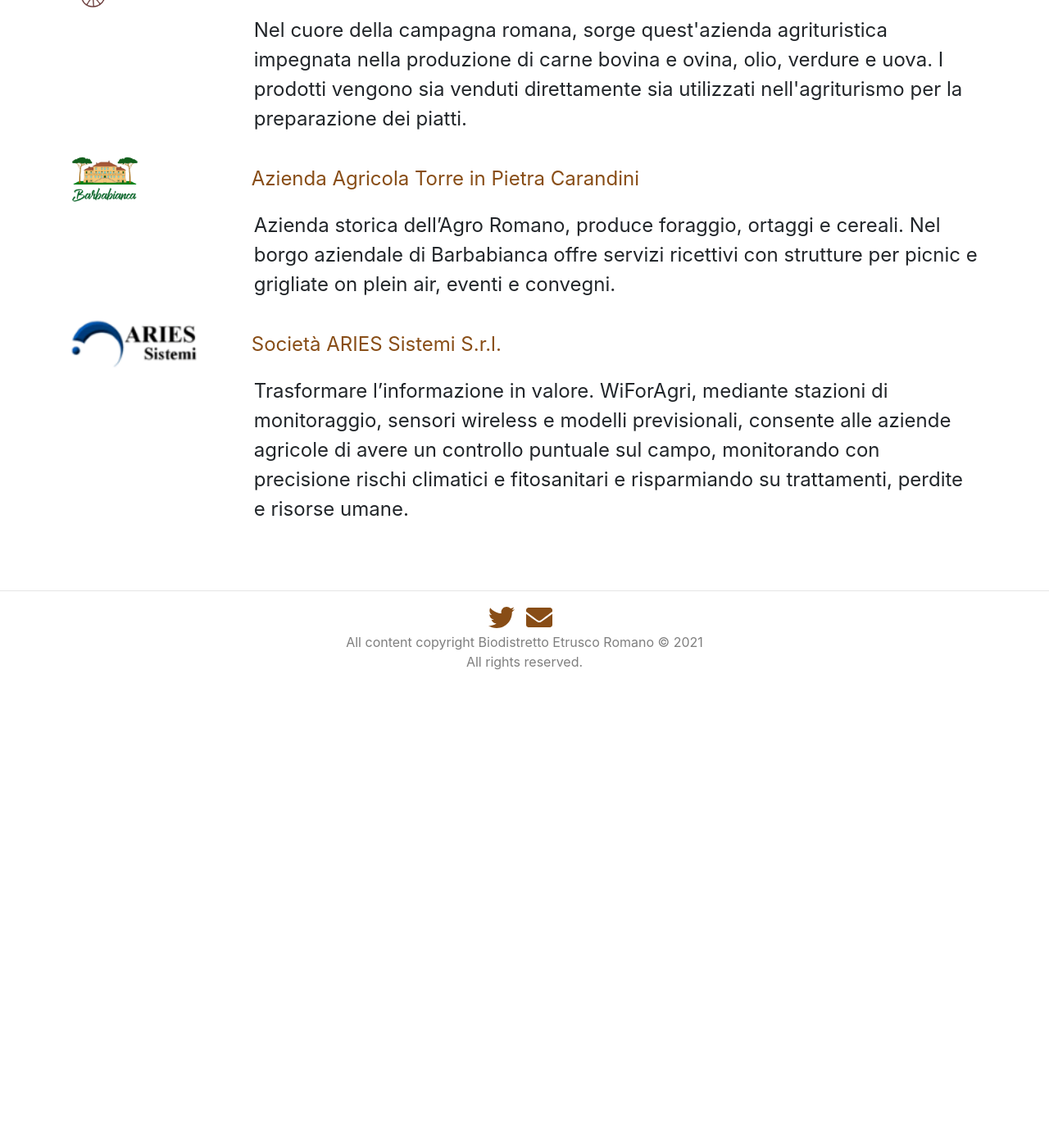
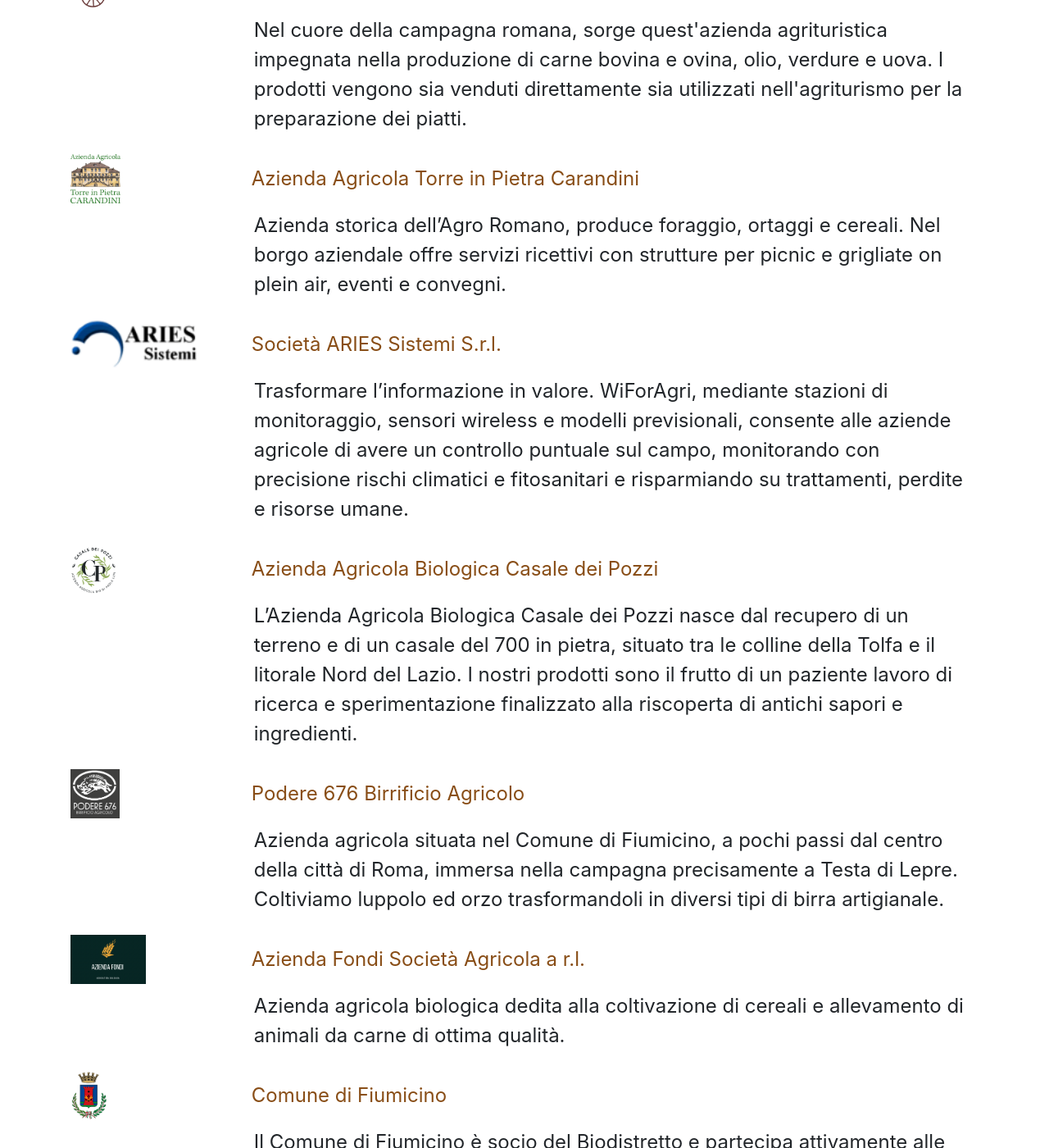
Before and after one commit to BiodistrettoEtruscoRomano/BiodistrettoEtruscoromano.github.io, a Jekyll site: the page built from associati.html, in a window 1280 px wide and 1400 px high, scrolled down 1112 px. Shown: the whole window at 82% size. Built offline with Jekyll 4.4.1, drawn with Linux system fonts in a browser that asks for light colours; nearby versions of some CDN libraries; before the commit the page ends 1979 px from its top, so only the background shows below that; some of the changed text lies outside the part shown.

```diff
--- a/_data/associati.json
+++ b/_data/associati.json
@@ -31,14 +31,44 @@
     },
     {
         "name": "Azienda Agricola Torre in Pietra Carandini",
-        "logo": "barbabianca.png",
-        "web_site_url": "http://www.barbabianca.it/",
-        "description": "Azienda storica dell’Agro Romano, produce foraggio, ortaggi e cereali. Nel borgo aziendale di Barbabianca offre servizi ricettivi con strutture per picnic e grigliate on plein air, eventi e convegni."
+        "logo": "TPC.png",
+        "web_site_url": "http://www.torreinpietracarandini.it/",
+        "description": "Azienda storica dell’Agro Romano, produce foraggio, ortaggi e cereali. Nel borgo aziendale offre servizi ricettivi con strutture per picnic e grigliate on plein air, eventi e convegni."
     },
     {
         "name": "Società ARIES Sistemi S.r.l.",
         "logo": "aries.png",
         "web_site_url": "http://www.ariessistemi.it/",
         "description": "Trasformare l’informazione in valore. WiForAgri, mediante stazioni di monitoraggio, sensori wireless e modelli previsionali, consente alle aziende agricole di avere un controllo puntuale sul campo, monitorando con precisione rischi climatici e fitosanitari e risparmiando su trattamenti, perdite e risorse umane."
+    },
+    {
+        "name": "Azienda Agricola Biologica Casale dei Pozzi",
+        "logo": "Casale dei Pozzi.png",
+        "web_site_url": "http://www.casaledeipozzi.com/",
+        "description": "L’Azienda Agricola Biologica Casale dei Pozzi nasce dal recupero di un terreno e di un casale del 700 in pietra, situato tra le colline della Tolfa e il litorale Nord del Lazio. I nostri prodotti sono il frutto di un paziente lavoro di ricerca e sperimentazione finalizzato alla riscoperta di antichi sapori e ingredienti."
+    },
+    {
+        "name": "Podere 676 Birrificio Agricolo",
+        "logo": "Podere 676.png",
+        "web_site_url": "https://podere676.com/",
+        "description": "Azienda agricola situata nel Comune di Fiumicino, a pochi passi dal centro della città di Roma, immersa nella campagna precisamente a Testa di Lepre. Coltiviamo luppolo ed orzo trasformandoli in diversi tipi di birra artigianale."
+    },
+    {
+        "name": "Azienda Fondi Società Agricola a r.l.",
+        "logo": "Azienda Fondi.png",
+        "web_site_url": "",
+        "description": "Azienda agricola biologica dedita alla coltivazione di cereali e allevamento di animali da carne di ottima qualità."
+    },
+    {
+        "name": "Comune di Fiumicino",
+        "logo": "Comune Fiumicino.png",
+        "web_site_url": "https://www.comune.fiumicino.rm.it/",
+        "description": "Il Comune di Fiumicino è socio del Biodistretto e partecipa attivamente alle sue attività."
+    },
+    {
+        "name": "Comune di Cerveteri",
+        "logo": "Comune Cerveteri.png",
+        "web_site_url": "https://www.comune.cerveteri.rm.it/",
+        "description": "Il Comune di Cerveteri è socio del Biodistretto e partecipa attivamente alle sue attività."
     }
 ]
```
Also changed, not shown: Gemfile (+10 -11 lines), Gemfile.lock, assets/images/associati/Azienda Fondi.png (added), assets/images/associati/Casale dei Pozzi.png (added), assets/images/associati/Comune Cerveteri.png (added), assets/images/associati/Comune Fiumicino.png (added), assets/images/associati/Podere 676.png (added), assets/images/associati/TPC.png (added), assets/images/associati/barbabianca.png (deleted), assets/images/associati/biola.png.
